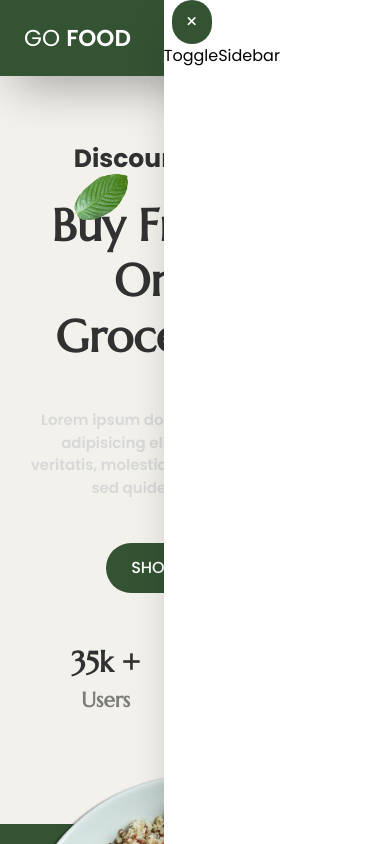
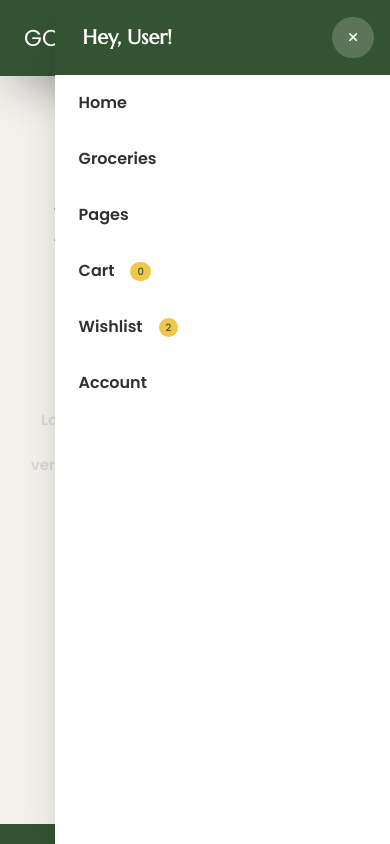
Before and after one commit to muteenk/Go-Food, a Next.js app: page / in a window 390 px wide. Both pictures are taken after a click on the button 340 px from the left and 37 px from the top of the page. Shown: the top 844 px of the page. Built offline with nearby package versions, Linux system fonts and the light colour scheme.

Commit message:
Added Styling to Sidebar

```diff
--- a/app/components/Navigation/ToggleSidebar.tsx
+++ b/app/components/Navigation/ToggleSidebar.tsx
@@ -1,3 +1,4 @@
+import Link from 'next/link'
 import React from 'react'
 
 interface sidebarProps {
@@ -8,13 +9,21 @@ interface sidebarProps {
 const ToggleSidebar = ({state, setState}: sidebarProps) => {
 
   return (
-    <aside className={((!state) ? 'right-[-58%] invisible': 'right-0 visible') + ' fixed top-0 z-50 bg-[white] h-screen w-[58%] sm:w-[46%] md:w-[40%] lg:hidden shadow-[10px_20px_50px_-15px_rgba(0,0,0,0.4)] transition-all duration-700 '}>
-        <header>
-            <button onClick={() => {setState(false)}} className='text-[13px] text-[white] bg-priColor px-[15px] py-[12px] mx-2 rounded-full'>
+    <aside className={((!state) ? 'right-[-100%] invisible': 'right-0 visible') + ' fixed top-0 z-50 bg-[white] h-screen w-[86%] sm:w-[46%] md:w-[40%] lg:hidden shadow-[10px_20px_50px_-15px_rgba(0,0,0,0.4)] transition-all duration-700 '}>
+        <header className='flex justify-between items-center py-[16.9px] px-2 bg-priColor'>
+        <p className='font-bold font-sec text-[20px] px-5 text-[white]'>Hey, User!</p>
+            <button onClick={() => {setState(false)}} className='text-[13px] text-[white] bg-transparentWhite hover:bg-transparentWhiteHover px-[16px] py-[11px] mx-2 rounded-full'>
                 <i className="fa-solid fa-times"></i>
             </button>
         </header>
-        ToggleSidebar
+        <div className='flex flex-col justify-start items-start'>
+            <Link href="/" className='w-full px-6 py-4 font-semibold text-darkText hover:text-priColor hover:bg-softGray'>Home</Link>
+            <Link href="/" className='w-full px-6 py-4 font-semibold text-darkText hover:text-priColor hover:bg-softGray'>Groceries</Link>
+            <Link href="/" className='w-full px-6 py-4 font-semibold text-darkText hover:text-priColor hover:bg-softGray'>Pages</Link>
+            <Link href="/" className='flex items-center w-full px-6 py-4 font-semibold text-darkText hover:text-priColor hover:bg-softGray'>Cart <span className="bg-secColor rounded-full px-[7px] py-[2px] text-priColor font-medium text-[10px] mx-4">0</span></Link>
+            <Link href="/" className='flex items-center w-full px-6 py-4 font-semibold text-darkText hover:text-priColor hover:bg-softGray'>Wishlist  <span className="bg-secColor rounded-full px-[7px] py-[2px] text-priColor font-medium text-[10px] mx-4">2</span></Link>
+            <Link href="/" className='w-full px-6 py-4 font-semibold text-darkText hover:text-priColor hover:bg-softGray'>Account</Link>
+        </div>
     </aside>
   )
 }
--- a/tailwind.config.ts
+++ b/tailwind.config.ts
@@ -13,6 +13,7 @@ const config: Config = {
       grayText: "#7c7c7a",
       priColor: "#345333",
       secColor: "#f1c74b",
+      softGray: "#dddddd",
       transparentWhite: "#ffffff31",
       transparentWhiteHover: "#ffffff46",
     },
```
